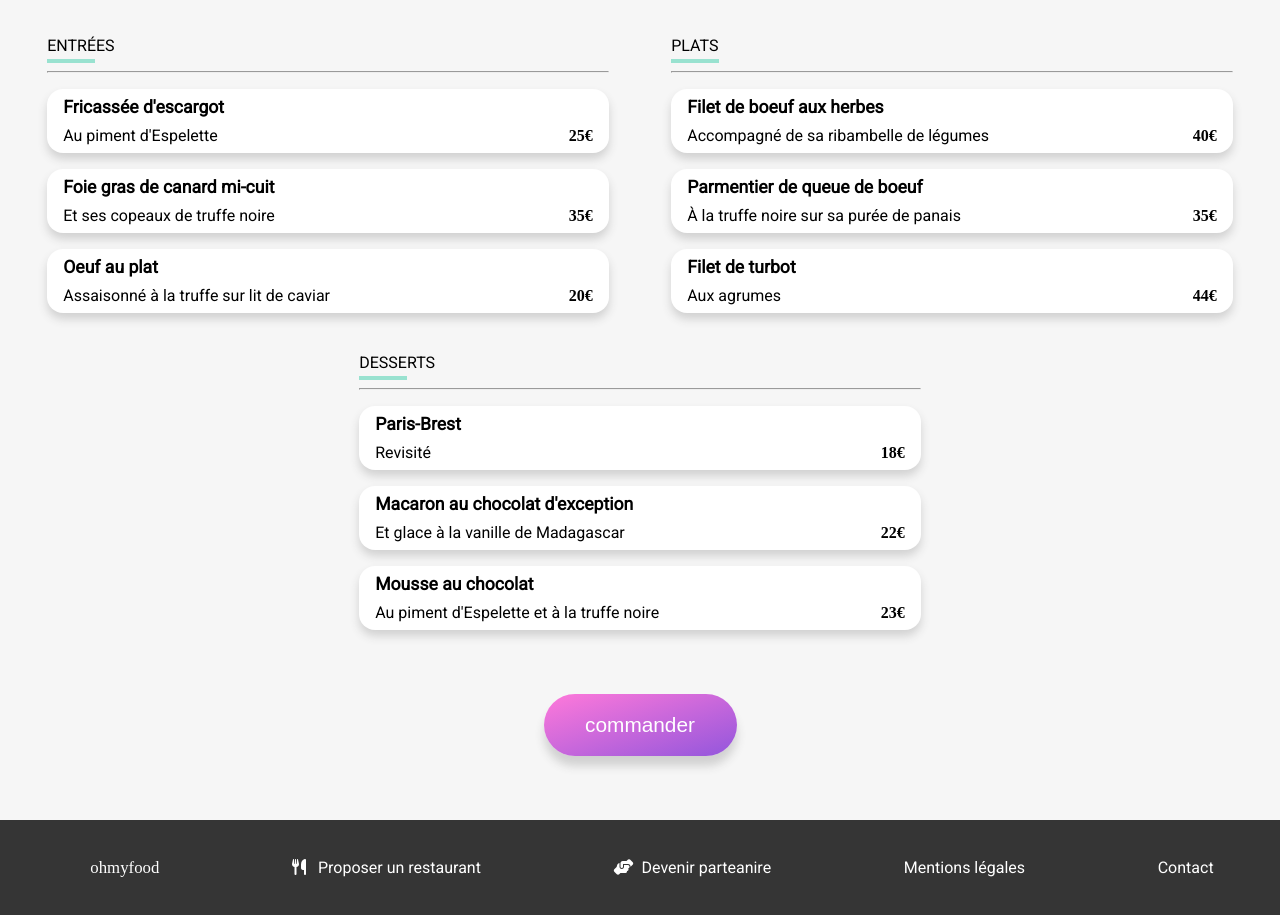
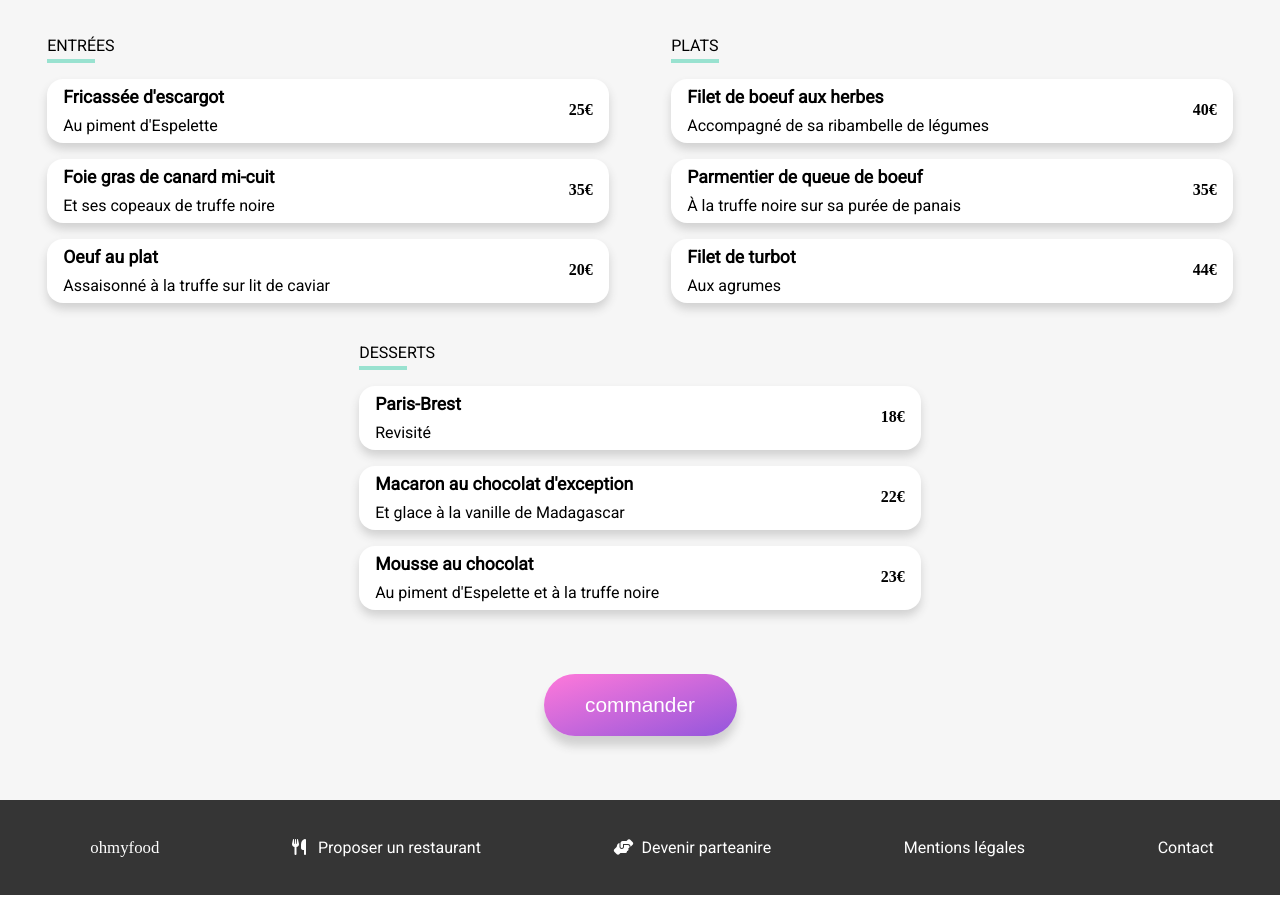
Before and after one commit to pbariledev/PierreBarile_3_220314, a website: page MenuLaPalette.html in a window 1280 px wide. Shown: the part 596-1511 px from the top of the page. Drawn offline with Linux system fonts and the light colour scheme; a web font is replaced by a local one.

Commit message:
prevalidation

```diff
--- a/MenuLaPalette.html
+++ b/MenuLaPalette.html
@@ -35,211 +35,259 @@
         <h1 class="menu--header__title">La palette du goût</h1>
         <i class="fa-solid fa-heart relatheart"></i>
       </section>
+      <form>
         <section class="submenus">
           <div class="submenus__container">
-          <ul class="submenus--plate"><!--entrée-->
-            <h2  class="submenus--plate__title">entrées</h2>
-            <hr />
-
-            <li class="item item--1">
+            <ul class="submenus--plate">
+              <!--entrée-->
+              <li>
+                <h2 class="submenus--plate__title">entrées</h2>
+              </li>
+              <li>
+                <article class="item item--1">
                   <div class="item--title">
-                  <p class="item--title__master">Fricassée d'escargot</p>
-                  <p class="item--title__minor">Au piment d'Espelette</p>
+                    <h3 class="item--title__master">Fricassée d'escargot</h3>
+                    <p class="item--title__minor">Au piment d'Espelette </p>
                   </div>
-                <input id="item1" name="item1" class="checkbox" type="checkbox" />
-                <label for="item1" class="item--check">
                   <div class="item--container">
-                    <div class="item--price">
-                      <dl>
+                    <dl class="item--price">
                       <dt>prix</dt>
                       <dd>25€</dd>
                     </dl>
-                    </div>
                     <div class="item--icon">
+                      <input
+                        id="item1"
+                        name="item1"
+                        class="checkbox"
+                        type="checkbox"
+                      />
+                      <label for="item1" class="item--check">
                         <i class="fa-solid fa-check item--btn"></i>
+                      </label>
                     </div>
                   </div>
-                </label>
+                </article>
               </li>
-            <li class="item item--2">
+              <li>
+                <article class="item item--2">
                   <div class="item--title">
-                <p class="item--title__master">Foie gras de canard mi-cuit</p>
+                    <h3 class="item--title__master">Foie gras de canard mi-cuit</h3>
                     <p class="item--title__minor">Et ses copeaux de truffe noire</p>
                   </div>
-              <input id="item2" name="item2" class="checkbox" type="checkbox" />
-              <label for="item2" class="item--check">
                   <div class="item--container">
-                  <div class="item--price">
-                    <dl>
+                    <dl class="item--price">
                       <dt>prix</dt>
                       <dd>35€</dd>
                     </dl>
-                  </div>
                     <div class="item--icon">
+                      <input
+                        id="item2"
+                        name="item2"
+                        class="checkbox"
+                        type="checkbox"
+                      />
+                      <label for="item2" class="item--check">
                         <i class="fa-solid fa-check item--btn"></i>
+                      </label>
                     </div>
                   </div>
-              </label>
+                </article>
               </li>
-            <li class="item item--3">
+              <li>
+                <article class="item item--3">
                   <div class="item--title">
-                <p class="item--title__master">Oeuf au plat</p>
+                    <h3 class="item--title__master">Oeuf au plat</h3>
                     <p class="item--title__minor">Assaisonné à la truffe sur lit de caviar</p>
                   </div>
-              <input id="item3" name="item1" class="checkbox" type="checkbox" />
-              <label for="item3" class="item--check">
                   <div class="item--container">
-                  <div class="item--price">
-                    <dl>
+                    <dl class="item--price">
                       <dt>prix</dt>
                       <dd>20€</dd>
                     </dl>
-                  </div>
                     <div class="item--icon">
+                      <input
+                        id="item3"
+                        name="item1"
+                        class="checkbox"
+                        type="checkbox"
+                      />
+                      <label for="item3" class="item--check">
                         <i class="fa-solid fa-check item--btn"></i>
+                      </label>
                     </div>
                   </div>
-              </label>
+                </article>
               </li>
             </ul>
-          <ul class="submenus--plate"><!--plats-->
-            <h6 class="submenus--plate__title">plats</h6>
-            <hr />
-            <li class="item item--1">
+            <ul class="submenus--plate">
+              <li>
+                <h2 class="submenus--plate__title">plats</h2>
+              </li>
+              <li>
+                <article class="item item--1">
                   <div class="item--title">
-                <p class="item--title__master">Filet de boeuf aux herbes</p>
+                    <h3 class="item--title__master">Filet de boeuf aux herbes</h3>
                     <p class="item--title__minor">Accompagné de sa ribambelle de légumes</p>
                   </div>
-              <input id="item4" name="item1" class="checkbox" type="checkbox" />
-              <label for="item4" class="item--check">
                   <div class="item--container">
-                  <div class="item--price">
-                    <dl>
+                    <dl class="item--price">
                       <dt>prix</dt>
                       <dd>40€</dd>
                     </dl>
-                  </div>
                     <div class="item--icon">
+                      <input
+                        id="item4"
+                        name="item1"
+                        class="checkbox"
+                        type="checkbox"
+                      />
+                      <label for="item4" class="item--check">
                         <i class="fa-solid fa-check item--btn"></i>
+                      </label>
                     </div>
                   </div>
-              </label>
+                </article>
               </li>
-            <li class="item item--2">
+              <li>
+                <article class="item item--2">
                   <div class="item--title">
-                <p class="item--title__master">Parmentier de queue de boeuf</p>
+                    <h3 class="item--title__master">Parmentier de queue de boeuf</h3>
                     <p class="item--title__minor">À la truffe noire sur sa purée de panais</p>
                   </div>
-              <input id="item5" name="item2" class="checkbox" type="checkbox" />
-              <label for="item5" class="item--check">
                   <div class="item--container">
-                  <div class="item--price">
-                    <dl>
+                    <dl class="item--price">
                       <dt>prix</dt>
                       <dd>35€</dd>
                     </dl>
-                  </div>
                     <div class="item--icon">
+                      <input
+                        id="item5"
+                        name="item2"
+                        class="checkbox"
+                        type="checkbox"
+                      />
+                      <label for="item5" class="item--check">
                         <i class="fa-solid fa-check item--btn"></i>
+                      </label>
                     </div>
                   </div>
-              </label>
+                </article>
               </li>
-            <li class="item item--3">
+              <li>
+                <article class="item item--3">
                   <div class="item--title">
-                <p class="item--title__master">Filet de turbot</p>
+                    <h3 class="item--title__master">Filet de turbot</h3>
                     <p class="item--title__minor">Aux agrumes</p>
                   </div>
-              <input id="item6" name="item1" class="checkbox" type="checkbox" />
-              <label for="item6" class="item--check">
                   <div class="item--container">
-                  <div class="item--price">
-                    <dl>
+                    <dl class="item--price">
                       <dt>prix</dt>
                       <dd>44€</dd>
                     </dl>
-                  </div>
                     <div class="item--icon">
+                      <input
+                        id="item6"
+                        name="item1"
+                        class="checkbox"
+                        type="checkbox"
+                      />
+                      <label for="item6" class="item--check">
                         <i class="fa-solid fa-check item--btn"></i>
+                      </label>
                     </div>
                   </div>
-              </label>
+                </article>
               </li>
             </ul>
           </div>
-        <ul class="submenus--plate desserts"><!--desserts-->
-          <h6 class="submenus--plate__title">desserts</h6>
-          <hr />
-            <li class="item item--1">
+          <ul class="submenus--plate desserts">
+            <li>
+              <h2 class="submenus--plate__title">desserts</h2>
+            </li>
+            <li>
+              <article class="item item--1">
                 <div class="item--title">
-                <p class="item--title__master">Paris-Brest</p>
+                  <h3 class="item--title__master">Paris-Brest</h3>
                   <p class="item--title__minor">Revisité</p>
                 </div>
-              <input id="item7" name="item1" class="checkbox" type="checkbox" />
-              <label for="item7" class="item--check">
                 <div class="item--container">
-                  <div class="item--price">
-                    <dl>
+                  <dl class="item--price">
                     <dt>prix</dt>
                     <dd>18€</dd>
                   </dl>
-                  </div>
                   <div class="item--icon">
+                    <input
+                      id="item7"
+                      name="item1"
+                      class="checkbox"
+                      type="checkbox"
+                    />
+                    <label for="item7" class="item--check">
                       <i class="fa-solid fa-check item--btn"></i>
+                    </label>
                   </div>
                 </div>
-              </label>
+              </article>
             </li>
-            <li class="item item--2">
+            <li>
+              <article class="item item--2">
                 <div class="item--title">
-                <p class="item--title__master">Macaron au chocolat d'exception</p>
+                  <h3 class="item--title__master">Macaron au chocolat d'exception </h3>
                   <p class="item--title__minor">Et glace à la vanille de Madagascar</p>
                 </div>
-              <input id="item8" name="item2" class="checkbox" type="checkbox" />
-              <label for="item8" class="item--check">
                 <div class="item--container">
-                  <div class="item--price">
-                    <dl>
+                  <dl class="item--price">
                     <dt>prix</dt>
                     <dd>22€</dd>
                   </dl>
-                  </div>
                   <div class="item--icon">
+                    <input
+                      id="item8"
+                      name="item2"
+                      class="checkbox"
+                      type="checkbox"
+                    />
+                    <label for="item8" class="item--check">
                       <i class="fa-solid fa-check item--btn"></i>
+                    </label>
                   </div>
                 </div>
-              </label>
+              </article>
             </li>
-            <li class="item item--3">
+            <li>
+              <article class="item item--3">
                 <div class="item--title">
-                <p class="item--title__master">Mousse au chocolat</p>
+                  <h3 class="item--title__master">Mousse au chocolat</h3>
                   <p class="item--title__minor">Au piment d'Espelette et à la truffe noire</p>
                 </div>
-              <input id="item9" name="item1" class="checkbox" type="checkbox" />
-              <label for="item9" class="item--check">
                 <div class="item--container">
-                  <div class="item--price">
-                    <dl>
+                  <dl class="item--price">
                     <dt>prix</dt>
                     <dd>23€</dd>
                   </dl>
-                  </div>
                   <div class="item--icon">
+                    <input
+                      id="item9"
+                      name="item1"
+                      class="checkbox"
+                      type="checkbox"
+                    />
+                    <label for="item9" class="item--check">
                       <i class="fa-solid fa-check item--btn"></i>
+                    </label>
                   </div>
                 </div>
-              </label>
+              </article>
             </li>
           </ul>
         </section>
         <section class="validemenu">
           <button class="validation">commander</button>
         </section>
+      </form>
     </main>
-  </section>
     <footer>
-      <article>
-        <ul>
+      <ul class="footer--ul">
         <li>
           <h5>ohmyfood</h5>
         </li>
--- a/sass/layout/_box.scss
+++ b/sass/layout/_box.scss
@@ -41,10 +41,18 @@
     &--#{$i} {
       animation-delay: $anim-delay * $i;
     }
-    &:hover .item--container{
+    &:hover .item{
+      &--container{
       margin-right: 0em;
-      transition: 2s;
-    }
+      }
+      &--btn{
+        transform: rotate(0deg);
+        transition-duration: .8s;
+        transition-timing-function: linear;
+        animation-direction: reverse;
+      }
+
+  }
 
   }
 
@@ -76,6 +84,8 @@
       justify-content: space-between;
       height: 3em;
       margin-right: -4em;
+      transition: 1s;
+
     }
     &--price {
       width: 3.5em;
@@ -101,7 +111,7 @@
       justify-content: center;
     }
     &--btn {
-      color: white;
+      color: $color-tertiary;
       height: 1.5em;
       width: 1.5em;
       border-radius: 1em;
@@ -109,6 +119,8 @@
       text-align: center;
       padding-top: 0.25em;
       cursor: pointer;
+      transform: rotate(360deg);
+
     }
   }
 }
@@ -116,7 +128,4 @@ input:checked + label .item {
   &--btn {
     color: $color-tertiary;
   }
-  &--container{
-    margin-right: 0;
-  }
 }
--- a/sass/layout/_footer.scss
+++ b/sass/layout/_footer.scss
@@ -31,7 +31,7 @@ footer {
     margin-right: 0.5em;
   }
 }
-article ul {
+.footer--ul {
   @media (min-width: $bpMobil) {
     display: flex;
     flex-wrap: wrap;
```
Also changed, not shown: MenuALaFr.html (+12 -5 lines), MenuLaNote.html (+147 -93 lines), MenuLeDelice.html (+133 -85 lines), index.html (+1 -4 lines), public/css/styles.css, 1 other file. Lines whose indentation alone changed are shown as unchanged.
